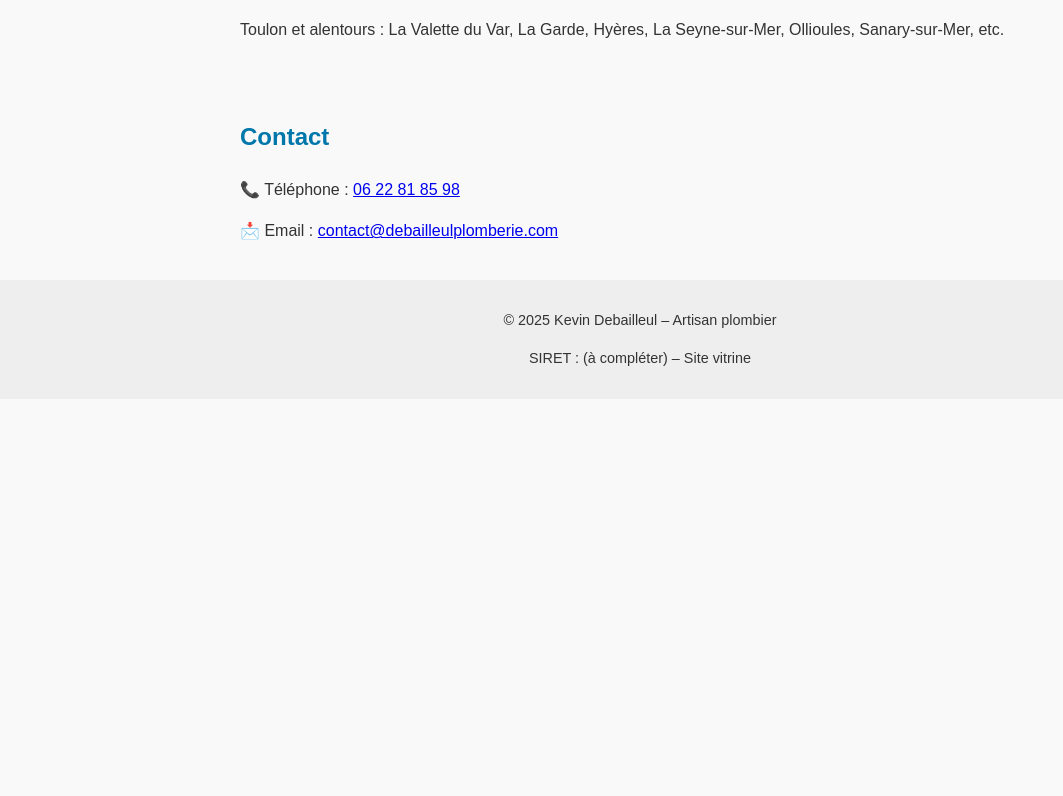
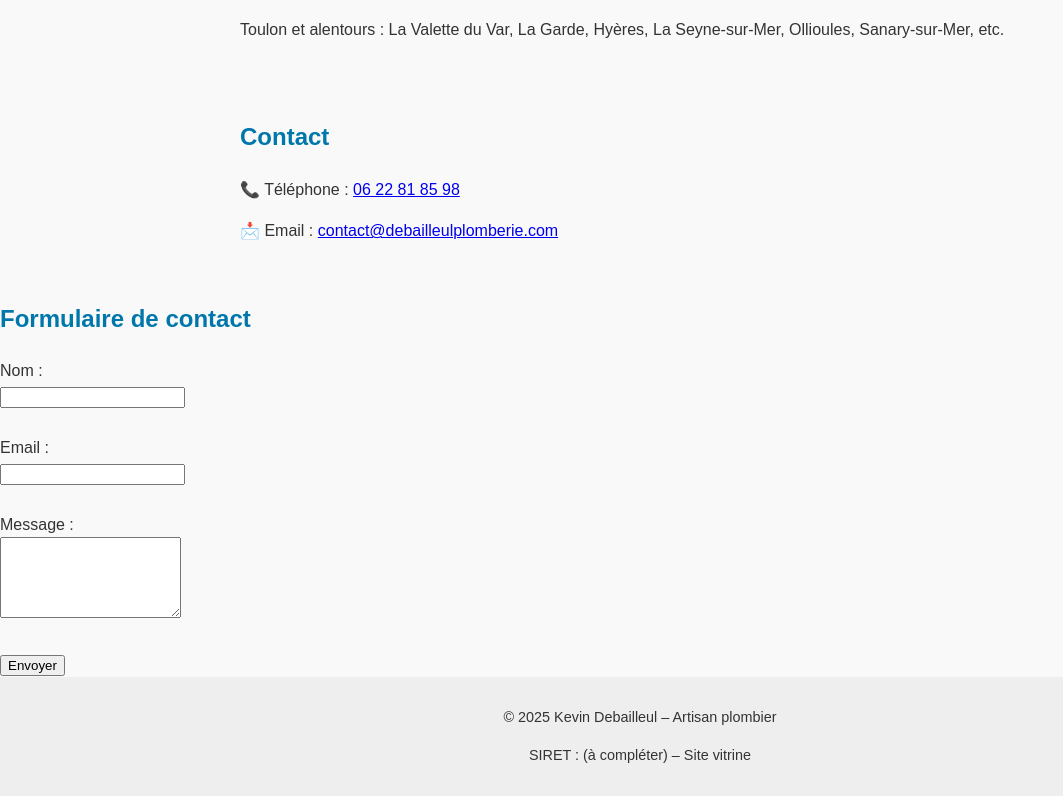
Before and after one commit to kevindebailleul/debailleulplomberie, a plain HTML site: page index.html in a window 1280 px wide. Shown: the part 687-1483 px from the top of the page, without its empty margins (0-1063 px from the left). Before the commit the page ends 1086 px from the top, so only its background shows below. Drawn offline with Linux system fonts and the light colour scheme.

Commit message:
Update index.html
Page de description

```diff
--- a/index.html
+++ b/index.html
@@ -91,6 +91,20 @@
     <p>📩 Email : <a href="mailto:contact@debailleulplomberie.com">contact@debailleulplomberie.com</a></p>
   </section>
 
+<h2>Formulaire de contact</h2>
+<form action="mailto:contact@debailleulplomberie.com" method="POST" enctype="text/plain">
+  <label for="nom">Nom :</label><br>
+  <input type="text" id="nom" name="nom" required><br><br>
+
+  <label for="email">Email :</label><br>
+  <input type="email" id="email" name="email" required><br><br>
+
+  <label for="message">Message :</label><br>
+  <textarea id="message" name="message" rows="5" required></textarea><br><br>
+
+  <input type="submit" value="Envoyer">
+</form>
+
   <footer>
     <p>© 2025 Kevin Debailleul – Artisan plombier</p>
     <p>SIRET : (à compléter) – Site vitrine</p>
```
